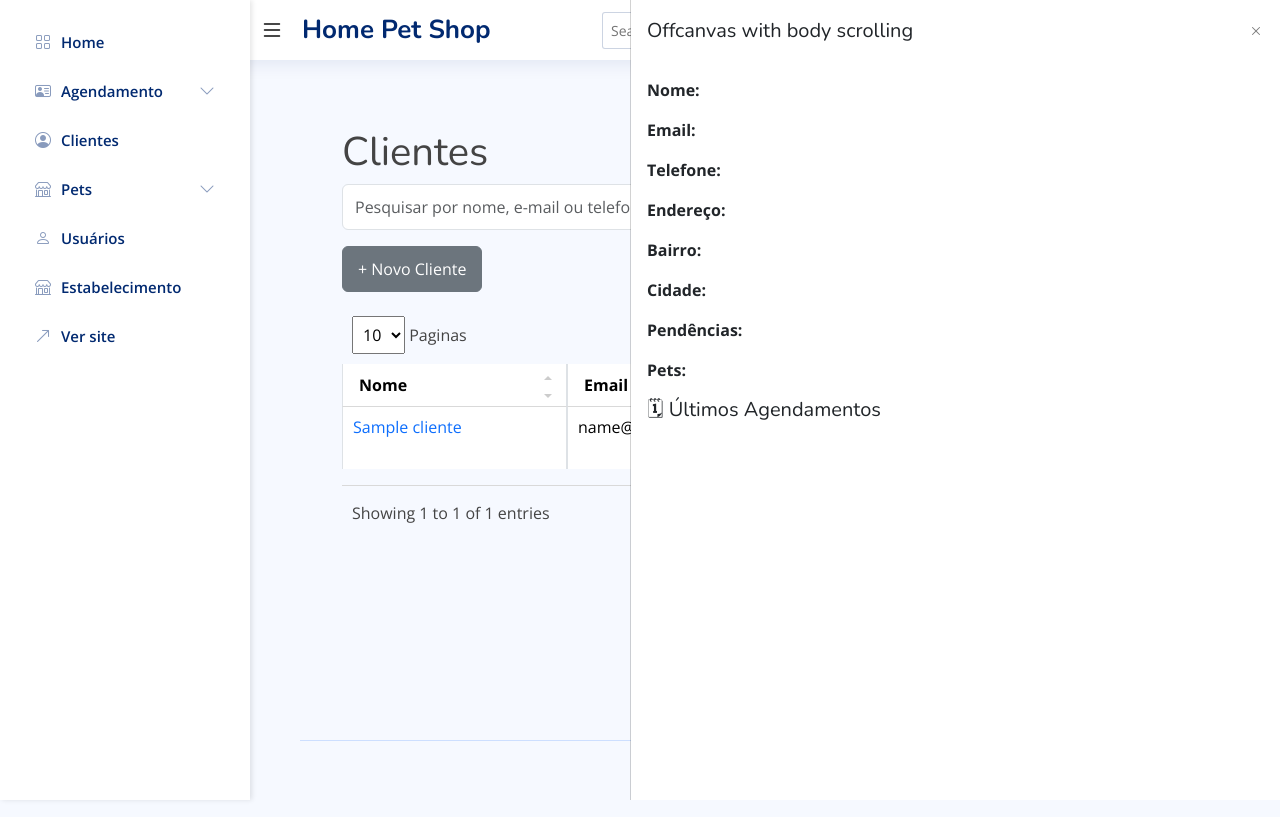
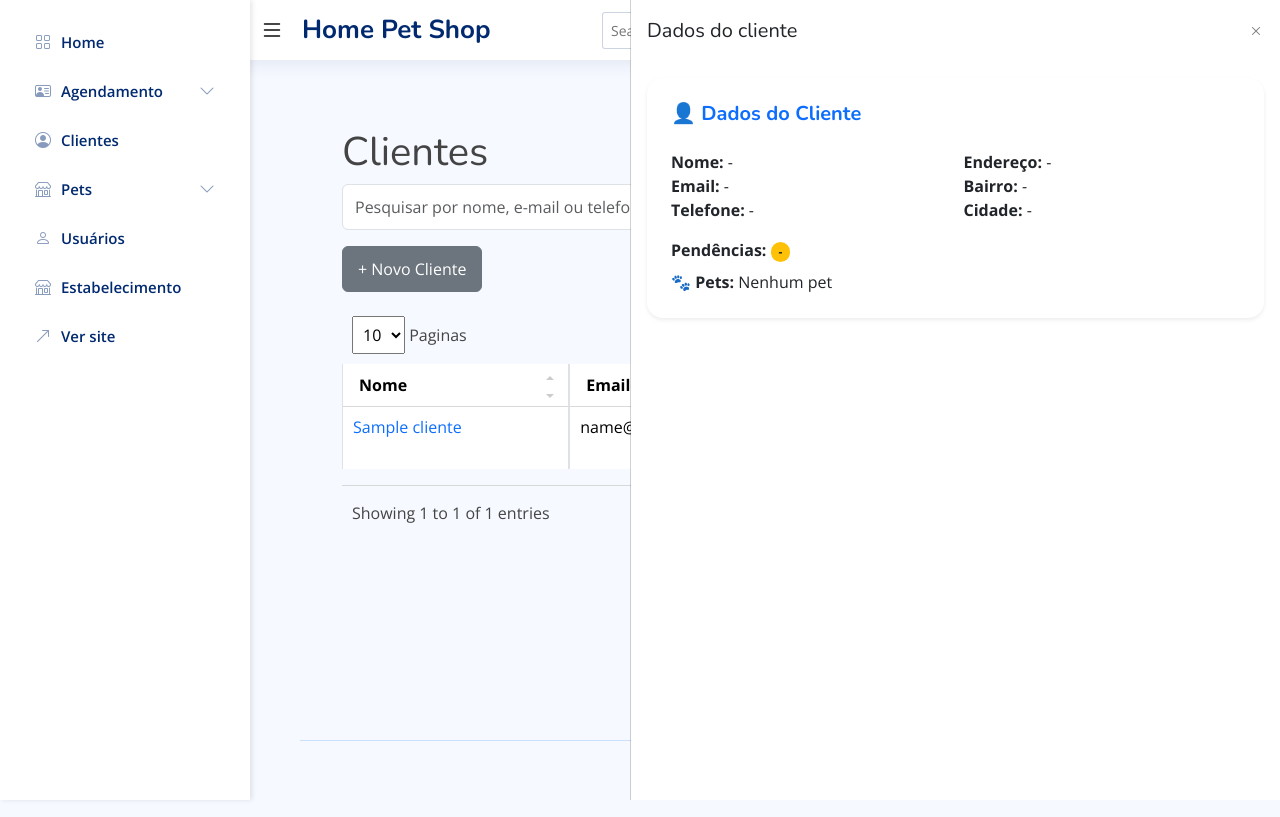
Before and after one commit to sergioferrar/homepet, a Symfony app: template templates/cliente/index.html.twig in a window 1280 px wide, after a click that opens the changed part. Run offline with Twig, Linux system fonts and the light colour scheme; the template is opened without the code that fills it: most values are stand-ins (such as "Sample title", 1, 10 or a date in 2020); some libraries are stand-ins or nearby versions; grey boxes are pictures that could not be loaded.

Commit message:
ajustando erro

```diff
--- a/templates/cliente/index.html.twig
+++ b/templates/cliente/index.html.twig
@@ -36,14 +36,19 @@
         padding: 20px;
         overflow-y: auto;
     }
-    #modalCliente .modal-body p,
-    #modalCliente .modal-body ul {
-        margin-bottom: 10px;
-        border-bottom: 1px solid rgba(255,255,255,0.2);
-        padding-bottom: 8px;
+    .agendamento-card {
+        border-left: 5px solid #007bff;
+        background-color: #f8f9fa;
+        border-radius: 10px;
+        padding: 15px;
+        box-shadow: 0 2px 6px rgba(0,0,0,0.05);
+        font-size: 0.95rem;
     }
-    #modalCliente strong {
-        color: #ffffff;
+    .agendamento-card strong {
+        color: #0056b3;
+    }
+    .agendamento-passado {
+        opacity: 0.7;
     }
 </style>
 {% endblock %}
@@ -51,16 +56,13 @@
 {% block body %}
 <div class="container mt-5">
     <h1>Clientes</h1>
-
     <form method="get" action="{{ path('cliente_index') }}" class="mb-3">
         <div class="input-group">
             <input type="text" name="search" class="form-control" placeholder="Pesquisar por nome, e-mail ou telefone" value="{{ app.request.get('search') }}">
             <button class="btn btn-primary" type="submit">Buscar</button>
         </div>
     </form>
-
     <a href="{{ path('cliente_novo') }}" class="btn btn-secondary mb-3">+ Novo Cliente</a>
-
     <table class="table table-bordered table-hover datatable">
         <thead>
             <tr>
@@ -74,77 +76,71 @@
             {% for cliente in clientes %}
                 {% if cliente.nome is defined and cliente.email is defined and cliente.telefone is defined %}
                     <tr>
-                        <td>
-                            <a href="#" class="text-primary abrir-modal-cliente"
-                               data-bs-toggle="offcanvas"
-                               data-bs-target="#offcanvasScrolling"
-                               aria-controls="offcanvasScrolling"
-                               data-id="{{ cliente.id }}">
-                               {{ cliente.nome }}
-                            </a>
-                        </td>
+                        <td><a href="#" class="text-primary abrir-modal-cliente" data-bs-toggle="offcanvas" data-bs-target="#offcanvasScrolling" aria-controls="offcanvasScrolling" data-id="{{ cliente.id }}">{{ cliente.nome }}</a></td>
                         <td>{{ cliente.email ?? '-' }}</td>
                         <td>{{ cliente.telefone ?? '-' }}</td>
                         <td>
                             <div class="dropdown">
-                                <button class="btn btn-secondary btn-sm dropdown-toggle" type="button" data-bs-toggle="dropdown">
-                                    Ação
-                                </button>
+                                <button class="btn btn-secondary btn-sm dropdown-toggle" type="button" data-bs-toggle="dropdown">Ação</button>
                                 <ul class="dropdown-menu">
                                     <li><a href="{{ path('cliente_agendamentos', {'id': cliente.id}) }}" class="dropdown-item">Ver Agendamentos</a></li>
                                     <li><a href="{{ path('cliente_editar', {'id': cliente.id}) }}" class="dropdown-item">Editar</a></li>
                                     <li>
                                         <form method="post" action="{{ path('cliente_deletar', {'id': cliente.id}) }}" class="d-inline">
-                                            <button type="submit" class="dropdown-item text-danger"
-                                                    onclick="return confirm('Tem certeza que deseja deletar este cliente?')">
-                                                Deletar
-                                            </button>
+                                            <button type="submit" class="dropdown-item text-danger" onclick="return confirm('Tem certeza que deseja deletar este cliente?')">Deletar</button>
                                         </form>
                                     </li>
                                 </ul>
                             </div>
                         </td>
                     </tr>
-                {% else %}
-                    {# ignora linha quebrada #}
                 {% endif %}
             {% endfor %}
-
-
         </tbody>
     </table>
 </div>
 
-
 <div class="offcanvas offcanvas-end" data-bs-scroll="true" data-bs-backdrop="false" tabindex="-1" id="offcanvasScrolling" aria-labelledby="offcanvasScrollingLabel">
     <div class="offcanvas-header">
-    <h5 class="offcanvas-title" id="offcanvasScrollingLabel">Offcanvas with body scrolling</h5>
+        <h5 class="offcanvas-title" id="offcanvasScrollingLabel">Dados do cliente</h5>
         <button type="button" class="btn-close" data-bs-dismiss="offcanvas" aria-label="Close"></button>
     </div>
     <div class="offcanvas-body">
+        <div class="bg-white text-dark rounded-4 p-4 shadow-sm mb-4">
+            <h5 class="mb-4 text-primary fw-bold">👤 Dados do Cliente</h5>
+            <div class="row g-3">
+                <div class="col-md-6">
+                    <div><strong>Nome:</strong> <span id="clienteNome">-</span></div>
+                    <div><strong>Email:</strong> <span id="clienteEmail">-</span></div>
+                    <div><strong>Telefone:</strong> <span id="clienteTelefone">-</span></div>
+                </div>
+                <div class="col-md-6">
+                    <div><strong>Endereço:</strong> <span id="clienteEndereco">-</span></div>
+                    <div><strong>Bairro:</strong> <span id="clienteBairro">-</span></div>
+                    <div><strong>Cidade:</strong> <span id="clienteCidade">-</span></div>
+                </div>
+            </div>
+            <div class="mt-3">
+                <strong>Pendências:</strong>
+                <span id="clientePendencias" class="badge bg-warning text-dark px-2 py-1 rounded-pill">-</span>
+            </div>
+            <div class="mt-2">
+                <strong>🐾 Pets:</strong> <span id="clientePets">Nenhum pet</span>
+            </div>
+        </div>
 
-                <p><strong>Nome:</strong> <span id="clienteNome"></span></p>
-                <p><strong>Email:</strong> <span id="clienteEmail"></span></p>
-                <p><strong>Telefone:</strong> <span id="clienteTelefone"></span></p>
-                <p><strong>Endereço:</strong> <span id="clienteEndereco"></span></p>
-                <p><strong>Bairro:</strong> <span id="clienteBairro"></span></p>
-                <p><strong>Cidade:</strong> <span id="clienteCidade"></span></p>
-                <p><strong>Pendências:</strong> <span id="clientePendencias" class="badge bg-warning text-dark"></span></p>
-                <p><strong>Pets:</strong> <span id="clientePets"></span></p>
-                <div id="clienteAgendamentosBlock">
-                    <h5 class="mt-3">🗓 Últimos Agendamentos</h5>
-                    <ul id="clienteAgendamentos"></ul>
+        <div id="clienteAgendamentosBlock" class="bg-white text-dark rounded-4 p-4 shadow-sm" style="display: none;">
+            <h5 class="text-primary fw-bold mb-4">🗓 Todos os Agendamentos</h5>
+            <div id="clienteAgendamentos" class="d-flex flex-column gap-3"></div>
         </div>
     </div>
 </div>
-
 {% endblock %}
 
 {% block javascripts %}
 {{ parent() }}
 <script>
 document.addEventListener('DOMContentLoaded', function () {
-    // Modal lateral do cliente
     document.querySelectorAll('.abrir-modal-cliente').forEach(function (el) {
         el.addEventListener('click', function (e) {
             e.preventDefault();
@@ -169,13 +165,22 @@ document.addEventListener('DOMContentLoaded', function () {
                         agendamentosList.innerHTML = '';
 
                         if (c.agendamentos && c.agendamentos.length > 0) {
+                            const hoje = new Date();
                             c.agendamentos.forEach(function (ag) {
-                                const li = document.createElement('li');
-                                li.textContent = `📅 ${ag.data} - 🐶 ${ag.pet} - 🛁 ${ag.servico}`;
-                                agendamentosList.appendChild(li);
+                                const dataAgendamento = new Date(ag.data);
+                                const card = document.createElement('div');
+                                card.className = 'agendamento-card' + (dataAgendamento < hoje ? ' agendamento-passado' : '');
+                                card.innerHTML = `
+                                    <div>
+                                        <strong>📅 Data:</strong> ${ag.data}<br>
+                                        <strong>🐶 Pet:</strong> ${ag.pet}<br>
+                                        <strong>🛁 Serviço:</strong> ${ag.servico}
+                                    </div>
+                                `;
+                                agendamentosList.appendChild(card);
                             });
                         } else {
-                            agendamentosList.innerHTML = '<li>Nenhum agendamento recente.</li>';
+                            agendamentosList.innerHTML = '<div class="text-muted">Nenhum agendamento encontrado.</div>';
                         }
 
                         document.getElementById('clienteAgendamentosBlock').style.display = 'block';
@@ -191,29 +196,15 @@ document.addEventListener('DOMContentLoaded', function () {
         });
     });
 
-    // Inicialização do DataTable
     const tabelas = document.querySelectorAll(".datatable");
-
     if (!window.simpleDatatables || !window.simpleDatatables.DataTable) {
         console.error("simple-datatables não foi carregado.");
         return;
     }
-
     tabelas.forEach((el) => {
         try {
             new simpleDatatables.DataTable(el, {
-                perPageSelect: [5, 10, 15, ["Todos", -1]],
-                columns: [
-                    {
-                        select: 2,
-                        sortSequence: ["desc", "asc"]
-                    },
-                    {
-                        select: 3,
-                        cellClass: "green",
-                        headerClass: "red"
-                    }
-                ]
+                perPageSelect: [5, 10, 15, ["Todos", -1]]
             });
         } catch (e) {
             console.error("Erro ao inicializar DataTable:", e);
```
Lines whose indentation alone changed are shown as unchanged.
